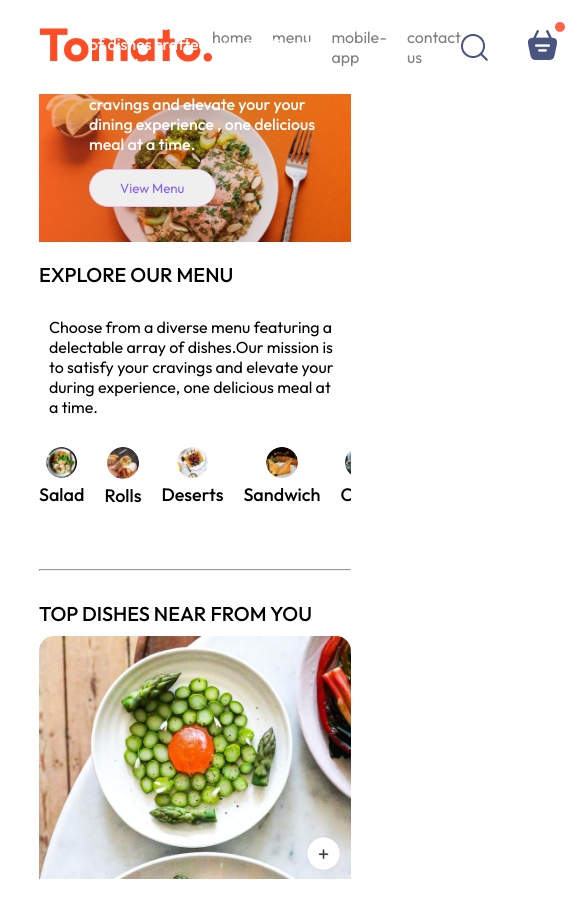
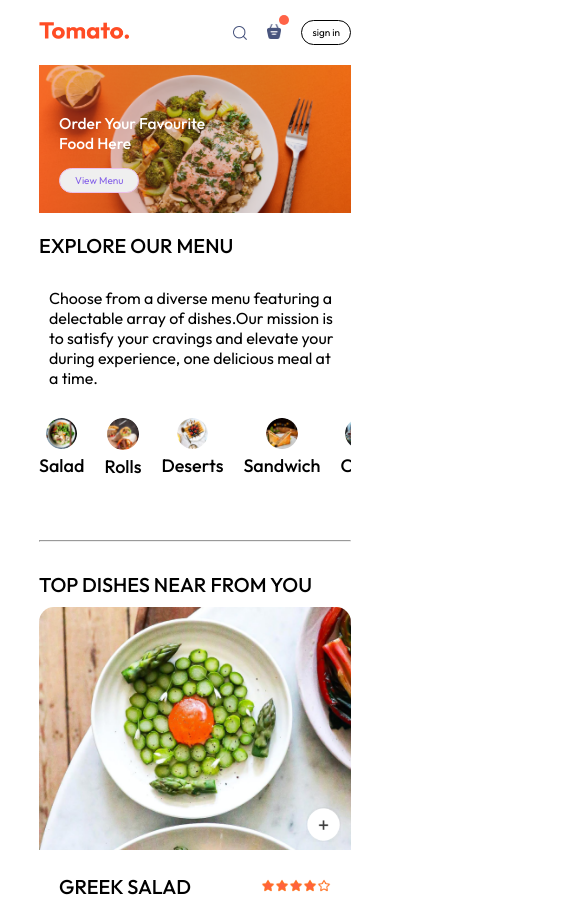
Before and after one commit to IzzaYoucef/Full-Stack-Food-Delivery-Website, a React (Vite) app in the folder frontend/: page / in a window 390 px wide. Shown: the top 897 px of the page, 585 px wide, since content can reach past the window. Built offline with nearby package versions, Linux system fonts and the light colour scheme.

Commit message:
Make the home [age completely responsive

```diff
--- a/frontend/src/components/AppDownload/AppDownload.css
+++ b/frontend/src/components/AppDownload/AppDownload.css
@@ -1,30 +1,68 @@
 .download-information-content {
     display: grid;
-    margin: auto;
     place-items: center;
-    margin-top: 50px;
+    margin: 50px auto 0;
+    padding: 0 20px;
 }
 
 .download-information-content h2 {
-    margin: auto auto;
     font-weight: 500;
     font-size: 40px;
-    margin-bottom: 10px;
+    margin: 0 0 10px 0;
     text-align: center;
     text-transform: capitalize;
 }
+
 .download-information-content .download-links {
     display: flex;
-    justify-content: space-between;
-    gap: 20;
+    justify-content: center;
+    align-items: center;
+    flex-wrap: wrap;
+    gap: 20px;
     margin-top: 10px;
 }
+
 .download-links img {
     cursor: pointer;
-    margin-left: 10px;
-    transition: all .3 ease-in;
+    max-width: 100%;
+    height: auto;
+    transition: all .3s ease-in;
 }
 
 .download-links img:hover {
     transform: scale(1.05);
 }
+
+@media (max-width: 1050px) {
+    .download-information-content h2 {
+        font-size: 32px;
+    }
+}
+
+@media (max-width: 750px) {
+    .download-information-content {
+        margin-top: 35px;
+    }
+    .download-information-content h2 {
+        font-size: 24px;
+    }
+    .download-information-content .download-links {
+        gap: 15px;
+    }
+    .download-links img {
+        width: 130px;
+    }
+}
+
+@media (max-width: 480px) {
+    .download-information-content h2 {
+        font-size: 20px;
+    }
+    .download-information-content .download-links {
+        flex-direction: column;
+        gap: 15px;
+    }
+    .download-links img {
+        width: 150px;
+    }
+}
--- a/frontend/src/components/ExploreMenu/ExploreMenu.css
+++ b/frontend/src/components/ExploreMenu/ExploreMenu.css
@@ -10,7 +10,7 @@
 .Explore-menu .items-of-menu {
     display: flex;
     gap: 20px;
-    overflow: scroll;
+    overflow-x: scroll;
 }
 
 .items-of-menu .item {
--- a/frontend/src/components/FoodDisplay/FoodDisplay.css
+++ b/frontend/src/components/FoodDisplay/FoodDisplay.css
@@ -5,5 +5,5 @@
 .food-display .food-context {
     display: grid;
     grid-template-columns: repeat(auto-fill, minmax(240px, 1fr));
-    gap: 20px; /* optional but usually wanted for spacing between cards */
+    gap: 20px;
 }
--- a/frontend/src/components/Footer/Footer.css
+++ b/frontend/src/components/Footer/Footer.css
@@ -8,8 +8,8 @@
 }
 
 .footer .footerContent {
-    display: grid;
-    grid: 30px ;
+    display: flex;
+    gap: 30px ;
     grid-template-columns: 3fr 1fr 1fr;
     color: #d2d2d2;
     width: 100%;
@@ -54,6 +54,7 @@ ul li {
     color: gray;
 }
 
+
 .right-side-content .info {
     margin-top: 10px;
     color: gray;
@@ -77,3 +78,15 @@ hr {
     font-size: 20px;
     margin-top: 30px;
 }
+
+@media(max-width:800px) {
+    .footerContent {
+        display: flex;
+        flex-direction: column;
+        gap: 35px;
+    }
+    .footer .copyright {
+        text-align: center;
+        font-size: 15px;
+    }
+}
--- a/frontend/src/components/Header/Header.css
+++ b/frontend/src/components/Header/Header.css
@@ -1,5 +1,6 @@
 .header {
     height: 38vw;
+    width: 100%;
     background-image: url("/header_img.png");
     background-repeat: no-repeat;
     background-position: center;
@@ -11,10 +12,10 @@
 
 .header .hearder-details {
     position: absolute;
-    bottom: 15px;
-    padding: 20px 10px;
-    gap: 10px;
-    margin-left: 40px;
+    bottom: 10px;
+    padding: 10px 10px;
+    gap: 5px;
+    margin-left: 10px;
     animation: REFRESH 3s;
 }
 
@@ -23,6 +24,7 @@
     font-size: 4vw ;
     font-weight: 500;
     color: white;
+    text-transform: capitalize;
 }
 
 .hearder-details p {
@@ -38,6 +40,7 @@
     color: #8561e8;
     border: solid 1px #ebc1eb;
     cursor: pointer;
+    margin-right: 20px;
 }
 
 @keyframes REFRESH {
@@ -48,3 +51,33 @@
         opacity: 1;
     }
 }
+
+@media(max-width:1050px) {
+
+    .hearder-details {
+        max-width: 55%;
+    }
+    .hearder-details p {
+        font-size: 15px;
+    }
+    .hearder-details h2 {
+        font-size:2w;
+    }
+}
+
+@media(max-width:750px) {
+    .hearder-details {
+        max-width: 65%;
+    }
+    .hearder-details h2 {
+        font-size: 1cw;
+    }
+
+    .hearder-details p {
+        display: none;
+    }
+    .hearder-details button {
+        padding: 5px 15px ;
+        font-size: 10px;
+    }
+}
--- a/frontend/src/components/Header/Header.jsx
+++ b/frontend/src/components/Header/Header.jsx
@@ -4,7 +4,7 @@ const Header = () => {
   return (
     <div className='header'>
         <div className="hearder-details">
-            <h2>Order your favourite <br />food here</h2>
+            <h2>Order your favourite food here</h2>
             <p>Choose    0648158089   from a diverse menu featuring a delectable array of dishes crafted with the finest ingredients and culinary expertise . Our missiom is to satisfy your cravings and elevate your your dining experience , one delicious meal at a time.</p>
             <button>View Menu</button>
         </div>
--- a/frontend/src/components/Navbar/Navbar.css
+++ b/frontend/src/components/Navbar/Navbar.css
@@ -3,7 +3,6 @@
     justify-content: space-between;
     align-items: center;
 }
-
 .navbar-menu ul {
     display: flex;
     list-style: none;
@@ -11,13 +10,11 @@
     color: #c998f6;
     cursor: pointer;
 }
-
 .rigth-nav {
     display: flex;
     align-items: center;
     gap: 40px;
 }
-
 .rigth-nav button {
     padding: 10px 30px;
     background-color: transparent;
@@ -37,7 +34,6 @@ ul .active{
 .navbar-search-icon {
     position: relative;
 }
-
 .navbar-search-icon .dot {
     position: absolute;
     background-color: tomato;
@@ -48,3 +44,53 @@ ul .active{
     right: -8px;
 
 }
+@media (max-width:1050px) {
+    .navbar .logo img {
+        width: 120px;
+    }
+    .navbar .navbar-menu {
+        gap: 15px;
+        font-size: 14px;
+        text-align: center;
+    }
+    .rigth-nav img {
+        width: 20px;
+    }
+    .rigth-nav button {
+        padding: 5px  12px;
+    }
+}
+@media (max-width:900px) {
+    .navbar .logo img {
+        width: 95px;
+    }
+    .navbar .navbar-menu {
+        gap: 10px;
+        font-size: 14px;
+        text-align: center;
+    }
+    .rigth-nav img {
+        width: 15px;
+    }
+        .rigth-nav button {
+        padding: 5px  12px;
+    }
+}
+@media (max-width:700px) {
+    .navbar .logo img {
+        width: 90px;
+    }
+    .navbar .navbar-menu {
+        display: none;
+    }
+    .rigth-nav img {
+        width: 14px;
+    }
+    .rigth-nav button {
+        padding: 5px  10px;
+        font-size: 10px;
+    }
+    .rigth-nav {
+        gap: 20px;
+    }
+}
```
